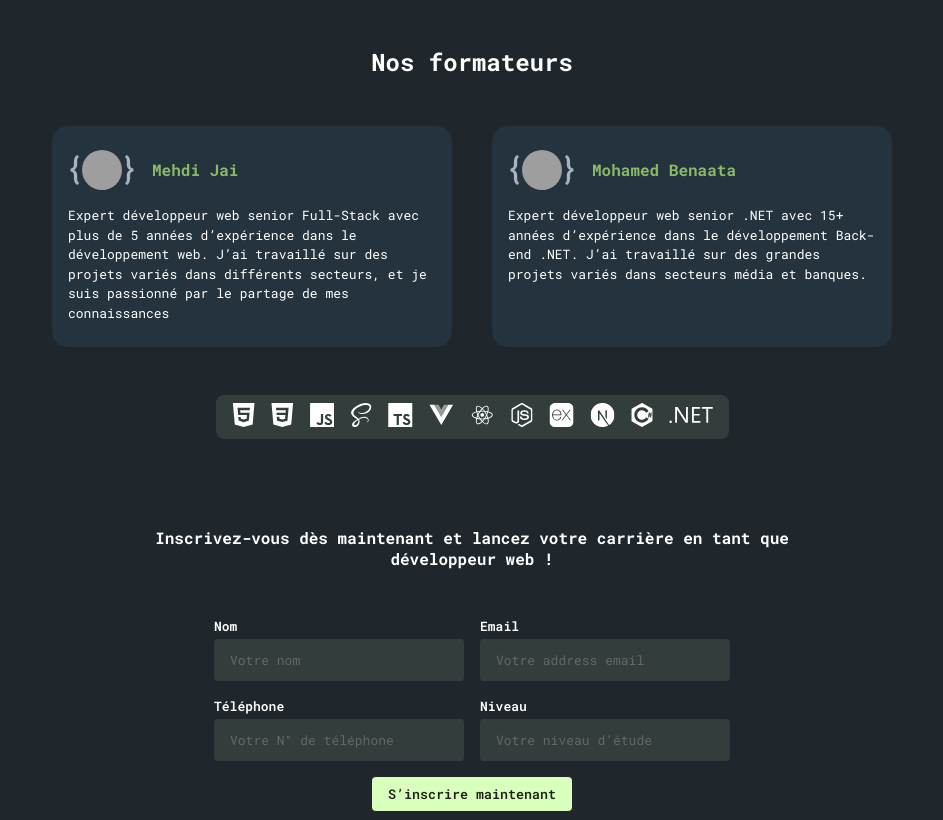
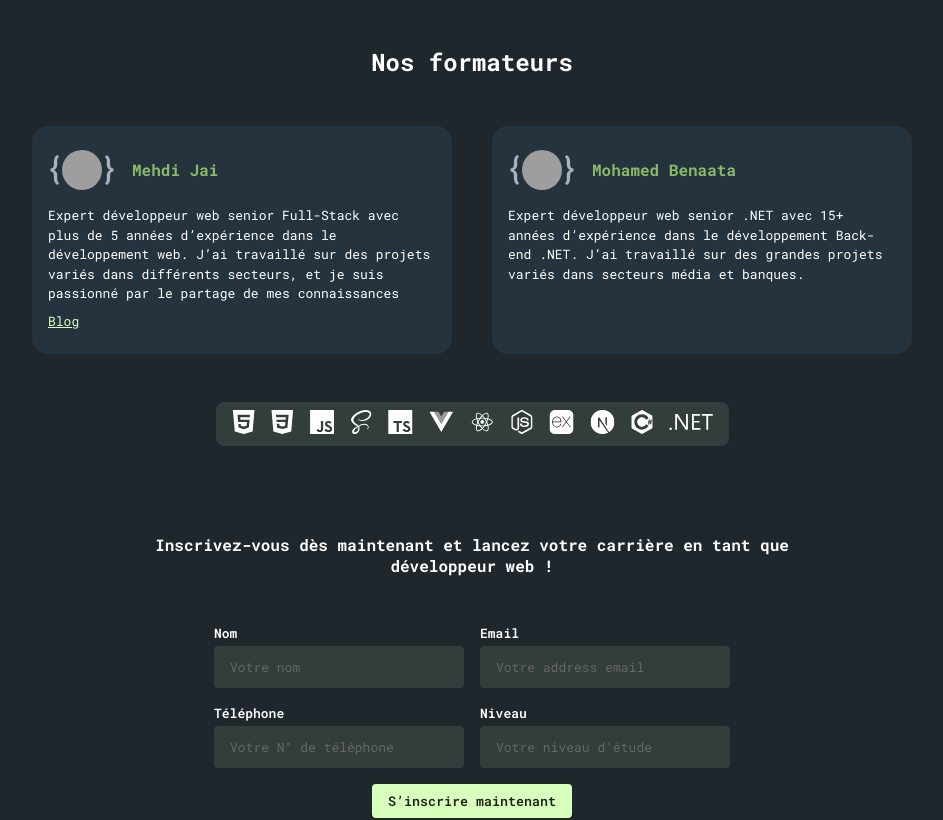
Before and after one commit to mehdijai/coders.ma, a Next.js app: page / in a window 1280 px wide. Shown: the part 2660-3480 px from the top of the page, without its empty margins (168-1111 px from the left). Built offline with nearby package versions, Linux system fonts and the light colour scheme; grey boxes are pictures that could not be loaded.

Commit message:
UI retouches

```diff
--- a/app/globals.scss
+++ b/app/globals.scss
@@ -9,7 +9,7 @@ body {
   background-color: $primary-600;
   color: $neutral-white;
   font-size: 13px;
-  font-family: var(--font-mono), monospace;
+  font-family: var(--font-mono), monospace !important;
 
   font-synthesis: none;
   text-rendering: optimizeLegibility;
@@ -57,6 +57,10 @@ a {
   z-index: 10;
   opacity: 0;
 
+  @media print {
+    display: none;
+  }
+
   &.show {
     opacity: 1;
   }
@@ -74,3 +78,11 @@ a {
   height: 1px;
   background-color: $primary-500;
 }
+
+.ext-link {
+  color: $secondary-200;
+  text-decoration: underline;
+  &:hover {
+    color: $secondary-300;
+  }
+}
--- a/app/layout.tsx
+++ b/app/layout.tsx
@@ -8,6 +8,7 @@ const robotoMono = Roboto_Mono({
   weight: ["400", "500", "600", "700"],
   style: ["italic", "normal"],
   variable: "--font-mono",
+  fallback: ["monospace"],
 });
 
 export const metadata: Metadata = {
--- a/data/instructors.ts
+++ b/data/instructors.ts
@@ -6,6 +6,12 @@ export const instructors = [
             d’expérience dans le développement web. J’ai travaillé sur des
             projets variés dans différents secteurs, et je suis passionné par le
             partage de mes connaissances`,
+    urls: [
+      {
+        label: "Blog",
+        url: "https://mehdijai.hashnode.dev/",
+      },
+    ],
   },
   {
     image: "https://i.pravatar.cc/250?img=68",
--- a/styles/modules/section.instructors.module.scss
+++ b/styles/modules/section.instructors.module.scss
@@ -1,3 +1,4 @@
+$card-width: 420px;
 .instructors-section {
   padding: $space-x3 $space-x4;
   margin-top: $space-x5;
@@ -26,7 +27,7 @@
       gap: $space-x2;
       padding: $space-x3 $space-x2;
       border-radius: $space-x2;
-      width: 400px;
+      width: $card-width;
       header {
         display: flex;
         align-items: center;
@@ -49,11 +50,19 @@
           line-height: 1;
         }
       }
-      p {
-        font-size: 1em;
-        color: $neutral-white;
-        font-weight: 400;
-        line-height: 1.5;
+      .instructors-card__description {
+        p {
+          font-size: 1em;
+          color: $neutral-white;
+          font-weight: 400;
+          line-height: 1.5;
+        }
+        .instructors-card__urls {
+          display: flex;
+          align-items: center;
+          margin-top: $space-base;
+          gap: $space-base;
+        }
       }
     }
   }
--- a/views/InstructorsSection.tsx
+++ b/views/InstructorsSection.tsx
@@ -15,6 +15,7 @@ import dotNetLogo from "@/assets/icons/dotnet.svg";
 import curlyBracket from "@/assets/icons/curly-bracket.svg";
 import Image from "next/image";
 import { instructors } from "@/data/instructors";
+import Link from "next/link";
 
 export default function InstructorsSection() {
   return (
@@ -44,7 +45,27 @@ export default function InstructorsSection() {
               </div>
               <h5>{instructor.name}</h5>
             </header>
-            <p>{instructor.description}</p>
+            <div
+              className={
+                instructorsSectionsStyle["instructors-card__description"]
+              }
+            >
+              <p>{instructor.description}</p>
+              <div
+                className={instructorsSectionsStyle["instructors-card__urls"]}
+              >
+                {instructor.urls?.map((url) => (
+                  <Link
+                    className="ext-link"
+                    target="_blank"
+                    href={url.url}
+                    key={url.label}
+                  >
+                    {url.label}
+                  </Link>
+                ))}
+              </div>
+            </div>
           </div>
         ))}
       </div>
```
